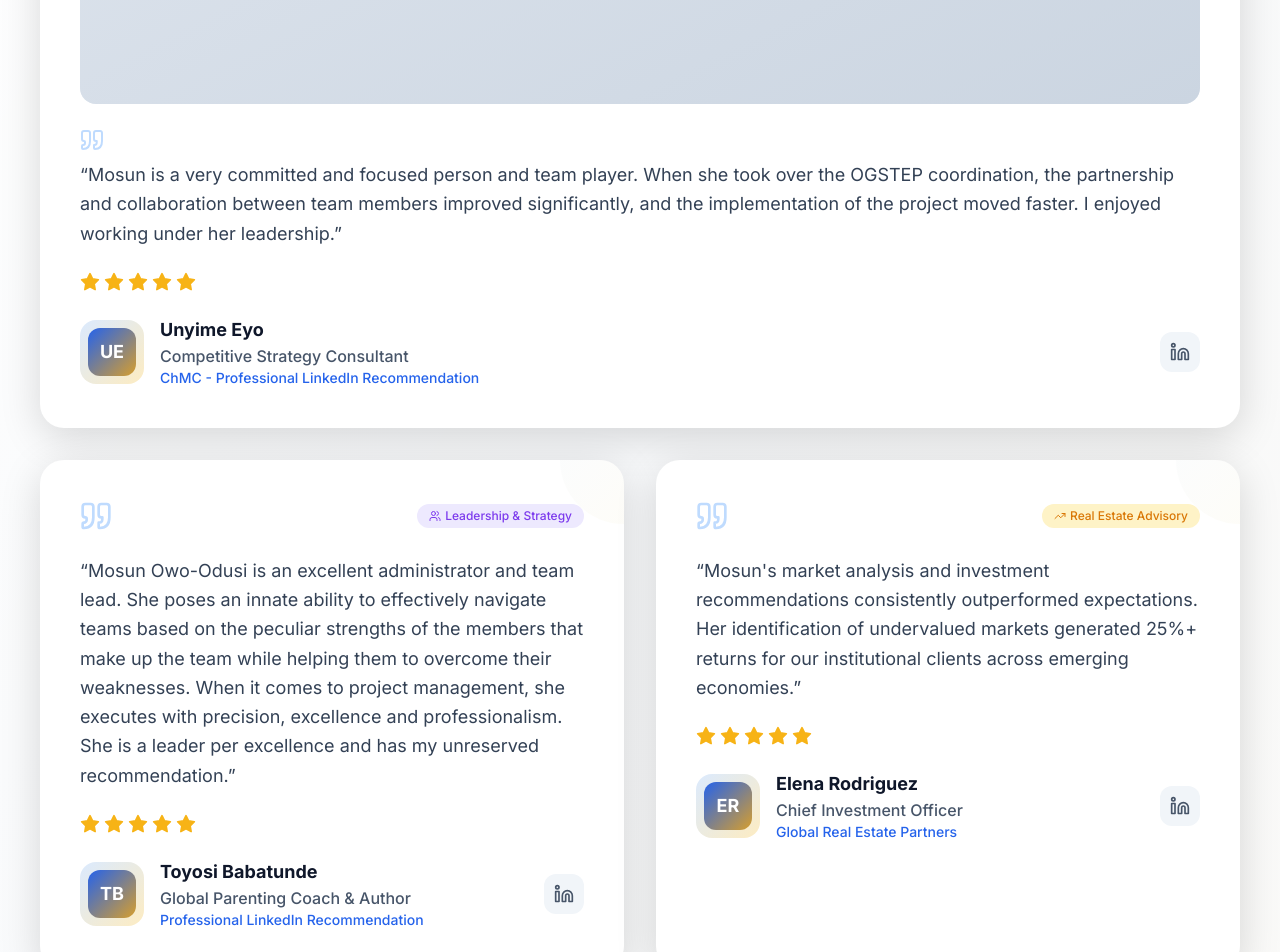
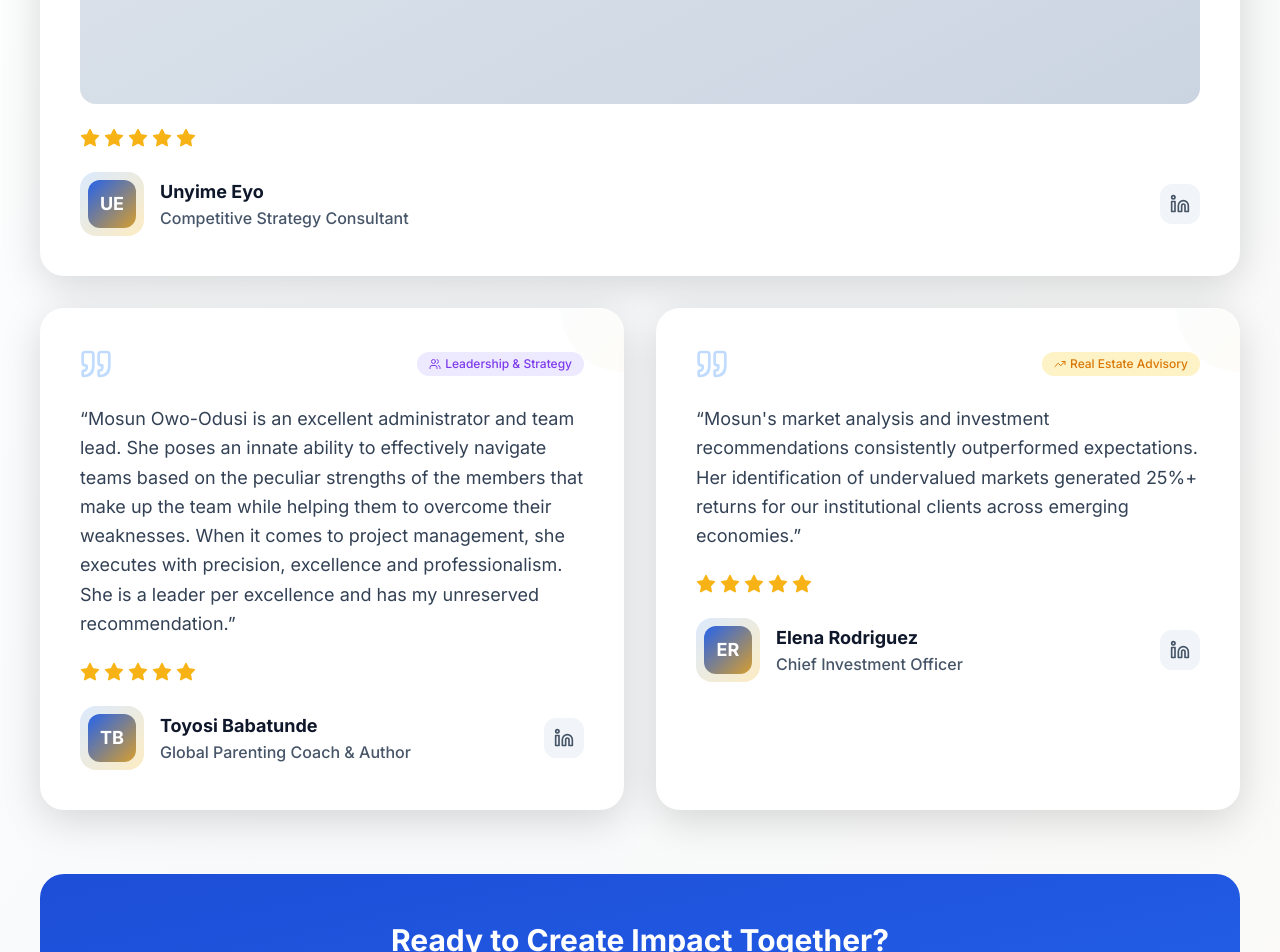
Before and after one commit to Paulkelvin/Mosun-Owo-Odusi, a Next.js app: page /testimonials in a window 1280 px wide. Shown: the part 1220-2172 px from the top of the page. Built offline with nearby package versions, Linux system fonts and the light colour scheme.

Commit message:
Update testimonials page: remove text content from video testimonial and company info from all testimonials

```diff
--- a/app/testimonials/page.tsx
+++ b/app/testimonials/page.tsx
@@ -166,11 +166,8 @@ function VideoTestimonial({ testimonial, index }: { testimonial: any, index: num
           </div>
         </div>
 
-        {/* Testimonial Content */}
-        <blockquote className="text-slate-700 leading-relaxed mb-6 text-lg">
-          <Quote className="w-6 h-6 text-primary-200 mb-2" />
-          &ldquo;{testimonial.content}&rdquo;
-        </blockquote>
+        {/* Testimonial Content - Removed for video testimonials */}
+        {/* Video testimonials focus on visual content */}
 
         {/* Rating */}
         <div className="flex items-center gap-1 mb-6">
@@ -190,7 +187,6 @@ function VideoTestimonial({ testimonial, index }: { testimonial: any, index: num
           <div className="flex-1">
             <h3 className="font-bold text-slate-900 text-lg">{testimonial.name}</h3>
             <p className="text-slate-600 font-medium">{testimonial.title}</p>
-            <p className="text-primary-600 text-sm font-medium">{testimonial.company}</p>
           </div>
 
           {/* Social Icons */}
@@ -312,7 +308,6 @@ export default function Testimonials() {
                       <div className="flex-1">
                         <h3 className="font-bold text-slate-900 text-lg">{testimonial.name}</h3>
                         <p className="text-slate-600 font-medium">{testimonial.title}</p>
-                        <p className="text-primary-600 text-sm font-medium">{testimonial.company}</p>
                       </div>
 
                       {/* Social Icons */}
```
